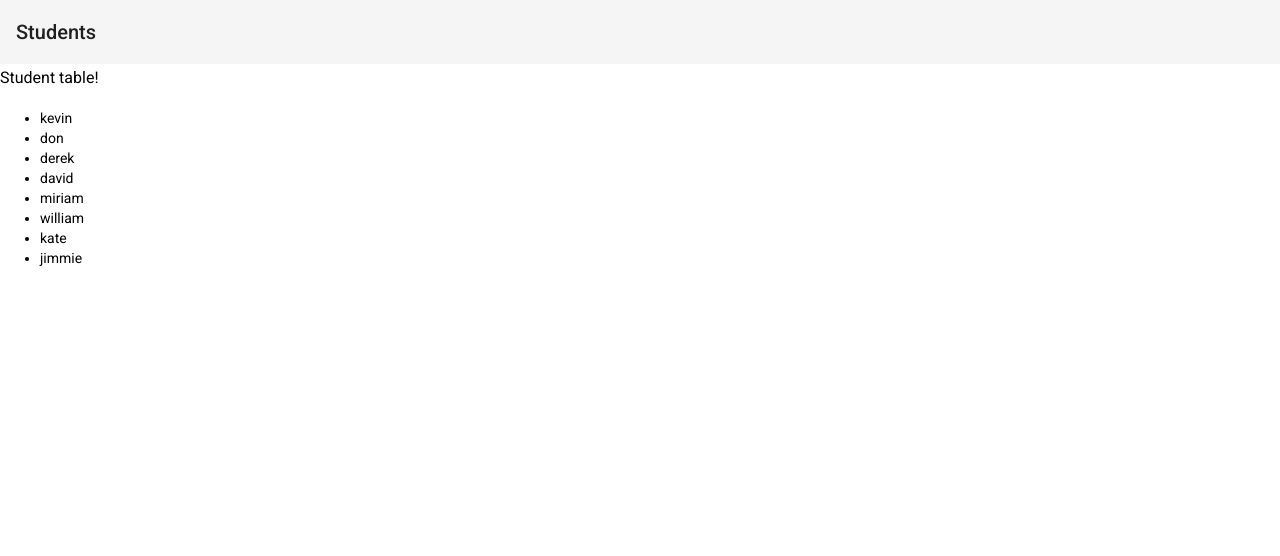
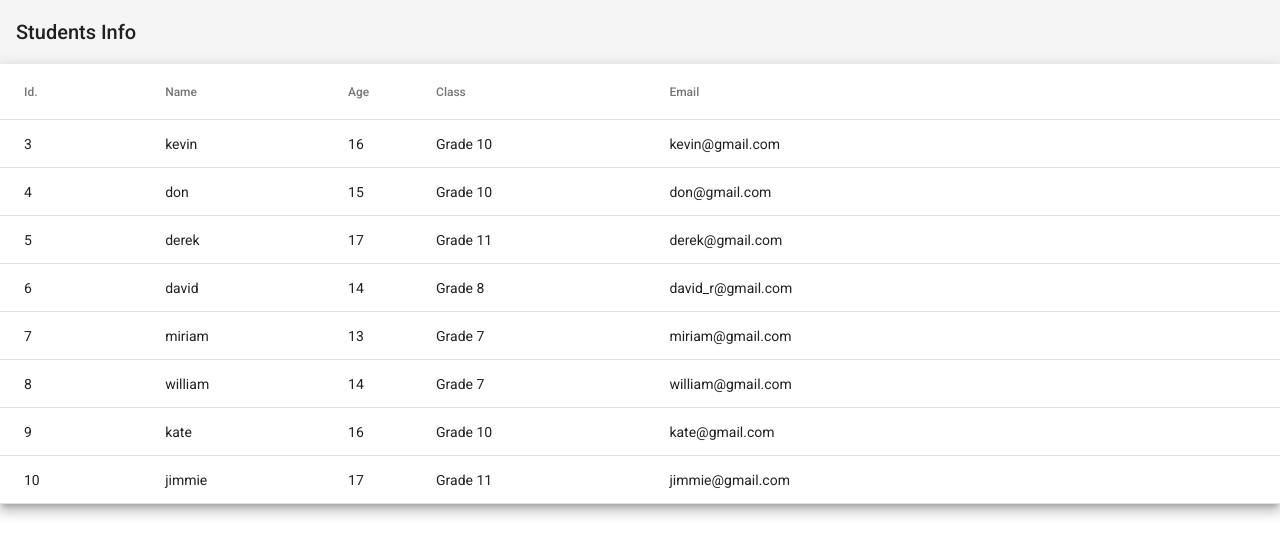
Before and after one commit to adexbam/myStudents-Angular-client, an Angular app: page / in a window 1280 px wide. Shown: the top 556 px of the page. Built offline with nearby package versions, Linux system fonts and the light colour scheme.

Commit message:
With Material, Display a list of student records loaded from service

```diff
--- a/src/app/app.component.html
+++ b/src/app/app.component.html
@@ -1,6 +1,6 @@
 <!DOCTYPE html>
 <mat-toolbar>
-    <span>Students</span>
+    <span>Students Info</span>
     <span class="spacer"></span>
 </mat-toolbar>
 
--- a/src/app/students/students.component.html
+++ b/src/app/students/students.component.html
@@ -1,5 +1,35 @@
 <!DOCTYPE html>
-<h3>Student table!</h3>
+<!-- <h3>Student table!</h3>
 <ul>
     <li *ngFor="let student of students">{{student.name.firstname}}</li>
-</ul>
+</ul> -->
+
+<table mat-table [dataSource]="students" class="mat-elevation-z8">
+    <ng-container matColumnDef="id">
+      <th mat-header-cell *matHeaderCellDef> Id. </th>
+      <td mat-cell *matCellDef="let element"> {{element.id}} </td>
+    </ng-container>
+
+    <ng-container matColumnDef="name">
+      <th mat-header-cell *matHeaderCellDef> Name </th>
+      <td mat-cell *matCellDef="let element"> {{element.name.firstname}} </td>
+    </ng-container>
+
+    <ng-container matColumnDef="age">
+      <th mat-header-cell *matHeaderCellDef> Age </th>
+      <td mat-cell *matCellDef="let element"> {{element.age}} </td>
+    </ng-container>
+
+    <ng-container matColumnDef="class">
+      <th mat-header-cell *matHeaderCellDef> Class </th>
+      <td mat-cell *matCellDef="let element"> {{element.class}} </td>
+    </ng-container>
+
+    <ng-container matColumnDef="email">
+      <th mat-header-cell *matHeaderCellDef> Email </th>
+      <td mat-cell *matCellDef="let element"> {{element.email}} </td>
+    </ng-container>
+
+    <tr mat-header-row *matHeaderRowDef="displayedColumns"></tr>
+    <tr mat-row *matRowDef="let row; columns: displayedColumns;"></tr>
+</table>
--- a/src/app/students/students.component.scss
+++ b/src/app/students/students.component.scss
@@ -0,0 +1,3 @@
+table {
+    width: 100%;
+}
--- a/src/app/students/students.component.ts
+++ b/src/app/students/students.component.ts
@@ -1,6 +1,5 @@
 import { Component, OnInit } from '@angular/core';
 import { StudentsService } from './students.service';
-
 
 @Component({
   selector: 'app-students',
@@ -9,10 +8,15 @@ import { StudentsService } from './students.service';
 })
 export class StudentsComponent implements OnInit {
   students;
+  dataSource;
 
   constructor(service: StudentsService) {
     this.students = service.loadAllStudents();
+    this.dataSource = this.students;
   }
+
+  displayedColumns = ['id', 'name', 'age', 'class', 'email'];
+
 
   ngOnInit(): void {
   }
--- a/src/app/students/students.service.ts
+++ b/src/app/students/students.service.ts
@@ -1,6 +1,32 @@
 import { Injectable } from '@angular/core';
 
-const studentsList = [
+export interface IstudentsList {
+  address: {
+    geolocation: {
+      lat: string,
+      long: string
+    },
+    city: string,
+    street: string,
+    number: number,
+    zipcode: string
+  },
+  id: number,
+  name: {
+    firstname: string,
+    lastname: string
+  };
+  age: number,
+  email: string,
+  username: string,
+  password: string,
+  phone: string,
+  school: string,
+  class: string,
+  __v: number
+}
+
+const studentsList: IstudentsList[] = [
   {
     "address": {
       "geolocation": {
```
